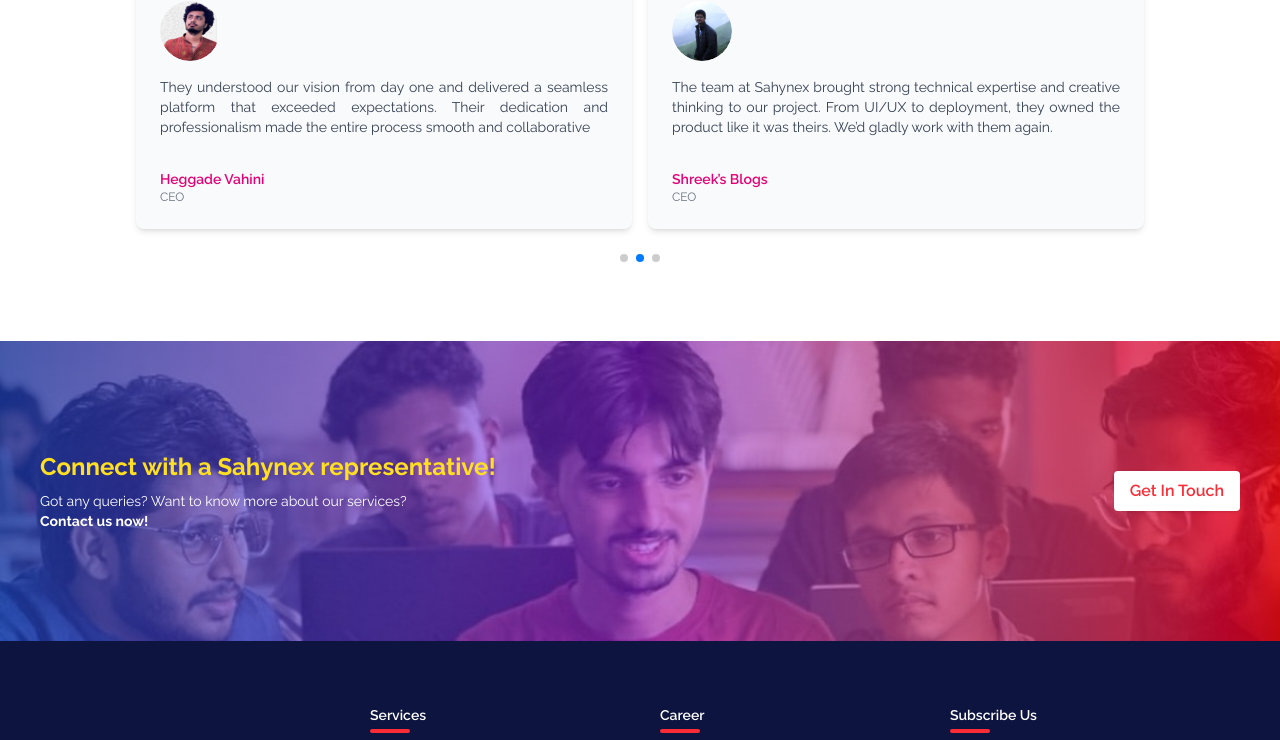
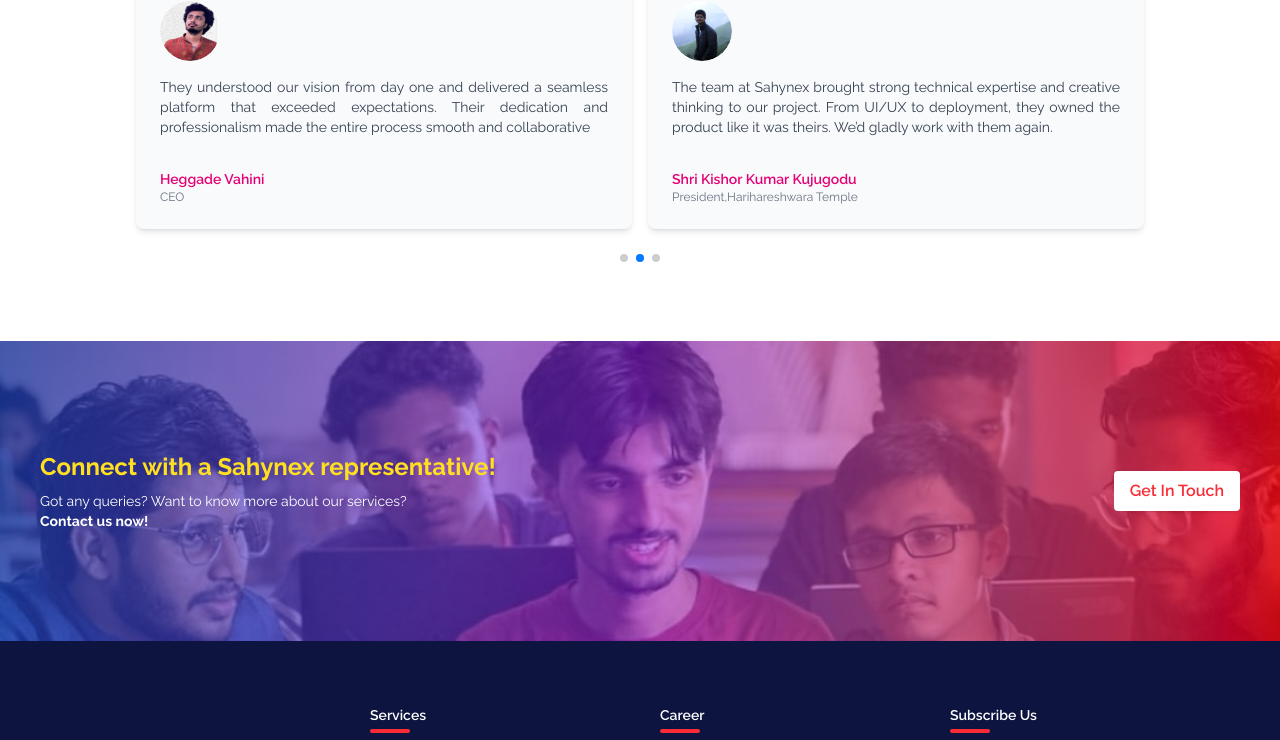
Before and after one commit to sahynex-solution/Sahynex, a Next.js app: page / in a window 1280 px wide. Shown: the part 3048-3788 px from the top of the page. Built offline with nearby package versions, Linux system fonts and the light colour scheme.

Commit message:
fix: Update footer text, improve mobile menu behavior, and correct testimonial details

```diff
--- a/src/Components/ConnectFooter.tsx
+++ b/src/Components/ConnectFooter.tsx
@@ -22,8 +22,8 @@ const ConnectFooter = () => {
           <h2 className="text-2xl font-bold text-yellow-300">
             Connect with a Sahynex representative!
           </h2>
-          <p className="mt-2 text-sm">
-            Got any queries? Want to know more about our services? <br />
+          <p className="mt-2 text-sm ">
+            Got any queries? Want to know more  about our services? <br />
             <Link href="/Contact" className="text-white font-bold  ">
               Contact us now!
             </Link>
--- a/src/Components/Header.tsx
+++ b/src/Components/Header.tsx
@@ -130,13 +130,15 @@ const Header = () => {
 
       {isMobileAboutOpen && (
         <div className="pl-4 mt-2 space-y-2">
-          <Link href="/About" onClick={() => setMobileMenuOpen(false)} className="block text-sm text-[#0e1f51] hover:text-[#EB505A]">
+          <Link href="/About" onClick={() => {setMobileMenuOpen(false);
+          setIsMobileAboutOpen(false)}
+          } className="block text-sm text-[#0e1f51] hover:text-[#EB505A]">
             About Us
           </Link>
-          <Link href="/About#team" onClick={() => setMobileMenuOpen(false)} className="block text-sm text-[#0e1f51] hover:text-[#EB505A]">
+          <Link href="/About#team" onClick={() => {setMobileMenuOpen(false);  setIsMobileAboutOpen(false)}} className="block text-sm text-[#0e1f51] hover:text-[#EB505A]">
             Our Team
           </Link>
-          <Link href="/About#clients" onClick={() => setMobileMenuOpen(false)} className="block text-sm text-[#0e1f51] hover:text-[#EB505A]">
+          <Link href="/About#clients" onClick={() => {setMobileMenuOpen(false);   setIsMobileAboutOpen(false)}} className="block text-sm text-[#0e1f51] hover:text-[#EB505A]">
             Our Clients
           </Link>
         </div>
--- a/src/Components/TestimonialCarousel.tsx
+++ b/src/Components/TestimonialCarousel.tsx
@@ -19,7 +19,7 @@ const testimonials: Testimonial[] = [
   {
     name: "Shri Mahesh Bhat Choontharu",
     title: "President of Shri Rama Seva Samiti Chokkadi",
-    image: "/testimonials/user1.svg",
+    image: "/testimonials/user.png",
     message:
       "Sahynex stood out for their responsiveness and attention to detail. They took feedback seriously and translated our requirements into a powerful tool that our customers love using",
   },
@@ -31,8 +31,8 @@ const testimonials: Testimonial[] = [
       "They understood our vision from day one and delivered a seamless platform that exceeded expectations. Their dedication and professionalism made the entire process smooth and collaborative",
   },
   {
-    name: "Shreek’s Blogs",
-    title: "CEO",
+    name: "Shri Kishor Kumar Kujugodu",
+    title: "President,Harihareshwara Temple",
     image: "/testimonials/user3.svg",
     message:
       "The team at Sahynex brought strong technical expertise and creative thinking to our project. From UI/UX to deployment, they owned the product like it was theirs. We’d gladly work with them again.",
--- a/src/app/About/page.tsx
+++ b/src/app/About/page.tsx
@@ -49,13 +49,13 @@ const AboutPage = () => {
               </p>
             </div>
           </div>
-          <a
+          {/* <a
             href="#"
             className="text-[#EB505A] text-xs font-semibold tracking-wider mt-2 underline flex items-center gap-2"
           >
             READ MORE
             <Image src="/icons/more.svg" alt="More Icon" width={16} height={16} />
-          </a>
+          </a> */}
         </div>
       </section>
 
```
